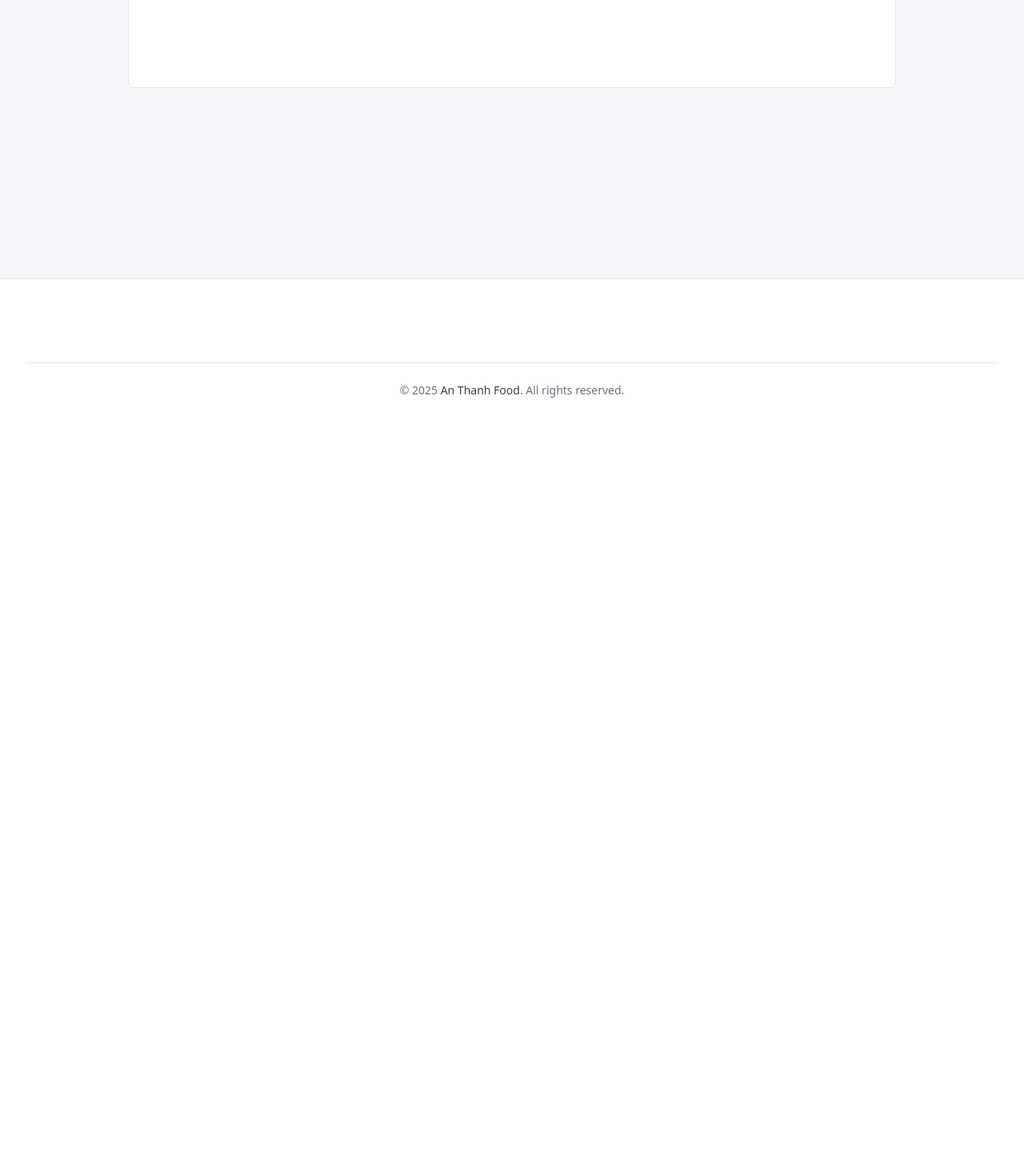
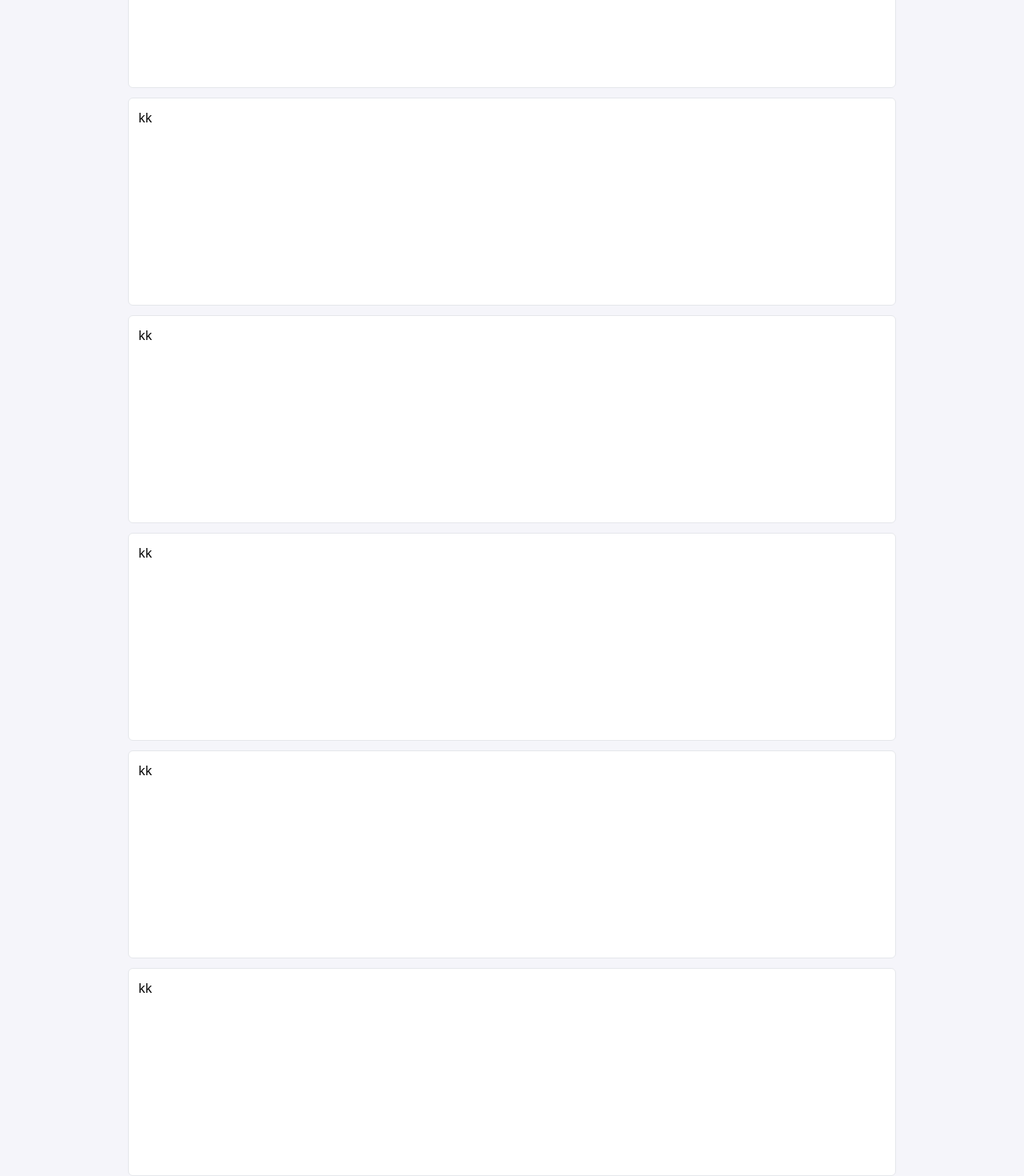
Before and after one commit to SongDuy/web-an-thanh-food, a React (Create React App) app: page /account/orders in a window 1280 px wide. Shown: the part 440-1910 px from the top of the page at 80% size. Before the commit the page ends 978 px from the top, so only its background shows below. Built offline with nearby package versions, Linux system fonts and the light colour scheme; some icons are missing; what i18n-iso-countries would draw is missing.

Commit message:
Update new

```diff
--- a/src/pages/account/Orders.js
+++ b/src/pages/account/Orders.js
@@ -51,9 +51,27 @@ const OrdersPage = () => {
                         kk
                     </div>
 
+                    <div className="w-full grid grid-cols-1 gap-3">
                         <div className="w-full h-[260px] flex px-3 py-3 rounded-md border bg-white">
                             kk
                         </div>
+                        <div className="w-full h-[260px] flex px-3 py-3 rounded-md border bg-white">
+                            kk
+                        </div>
+                        <div className="w-full h-[260px] flex px-3 py-3 rounded-md border bg-white">
+                            kk
+                        </div>
+                        <div className="w-full h-[260px] flex px-3 py-3 rounded-md border bg-white">
+                            kk
+                        </div>
+                        <div className="w-full h-[260px] flex px-3 py-3 rounded-md border bg-white">
+                            kk
+                        </div>
+                        <div className="w-full h-[260px] flex px-3 py-3 rounded-md border bg-white">
+                            kk
+                        </div>
+                    </div>
+
                 </div>
             </div>
 
```
Lines whose indentation alone changed are shown as unchanged.
